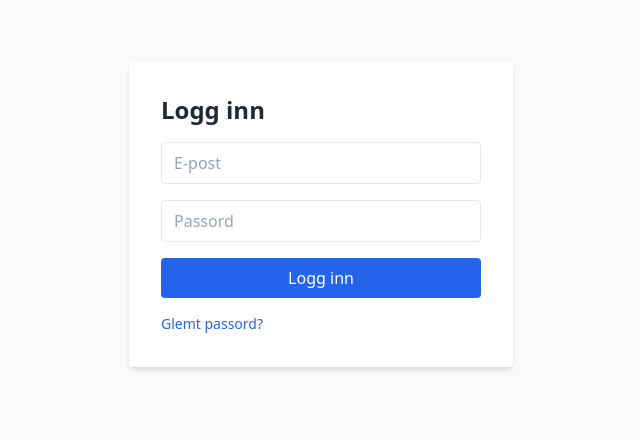
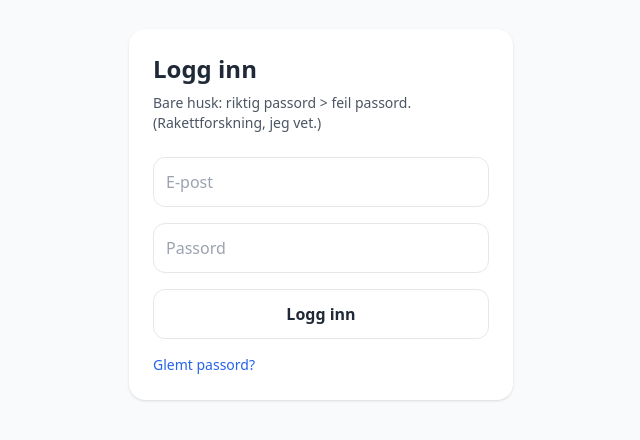
Before and after one commit to mortenhoelno/Nullfilter-admin, a Next.js app: page /login in a window 1280 px wide. Shown: the part 186-626 px from the top of the page, without its empty margins (319-959 px from the left). Built offline with nearby package versions, Linux system fonts and the light colour scheme.

Commit message:
Update login.js

```diff
--- a/pages/login.js
+++ b/pages/login.js
@@ -1,64 +1,89 @@
-// pages/login.js
-import { useState } from "react";
-import { supabase } from "../utils/supabaseClient";
+// pages/login.js — FERDIG VERSJON (BYTT UT)
+import { useState, useEffect } from "react";
+import { useRouter } from "next/router";
+import { supabaseBrowser, authEnabled } from "../utils/supabaseClient";
 
 export default function LoginPage() {
+  const router = useRouter();
   const [email, setEmail] = useState("");
   const [password, setPassword] = useState("");
-  const [error, setError] = useState("");
+  const [err, setErr] = useState("");
   const [loading, setLoading] = useState(false);
+
+  useEffect(() => {
+    if (!authEnabled()) {
+      // Auth slått av -> ingen vits å være her
+      router.replace("/admin");
+    }
+  }, [router]);
 
   async function handleLogin(e) {
     e.preventDefault();
+    setErr("");
     setLoading(true);
-    setError("");
-    const { error } = await supabase.auth.signInWithPassword({ email, password });
-    if (error) {
-      setError(error.message);
-    } else {
-      window.location.href = "/admin"; // redirect til admin
+    try {
+      const supabase = supabaseBrowser();
+      const { error } = await supabase.auth.signInWithPassword({ email, password });
+      if (error) throw error;
+      router.replace("/admin");
+    } catch (e) {
+      setErr(e.message || "Kunne ikke logge inn.");
+    } finally {
+      setLoading(false);
     }
-    setLoading(false);
   }
 
   async function handleResetPassword() {
+    setErr("");
     if (!email) {
-      setError("Skriv inn e-post først.");
+      setErr("Skriv inn e-post først.");
       return;
     }
-    const { error } = await supabase.auth.resetPasswordForEmail(email, {
-      redirectTo: window.location.origin + "/reset-password",
-    });
-    if (error) setError(error.message);
-    else alert("Sjekk e-posten din for instruksjoner.");
+    try {
+      const supabase = supabaseBrowser();
+      const { error } = await supabase.auth.resetPasswordForEmail(email, {
+        redirectTo: `${window.location.origin}/login`,
+      });
+      if (error) throw error;
+      alert("Passord-epost sendt (hvis adressen finnes).");
+    } catch (e) {
+      setErr(e.message || "Feil ved sending av reset-epost.");
+    }
   }
 
   return (
-    <div className="min-h-screen flex items-center justify-center bg-gray-50">
-      <div className="bg-white p-8 rounded shadow-md w-full max-w-sm">
-        <h1 className="text-2xl font-bold mb-4">Logg inn</h1>
+    <div className="min-h-screen grid place-items-center bg-gray-50">
+      <div className="w-full max-w-sm bg-white p-6 rounded-2xl shadow">
+        <h1 className="text-2xl font-bold mb-2">Logg inn</h1>
+        <p className="text-sm text-gray-600 mb-6">
+          Bare husk: riktig passord &gt; feil passord. (Rakettforskning, jeg vet.)
+        </p>
         <form onSubmit={handleLogin} className="space-y-4">
           <input
             type="email"
+            className="w-full rounded-xl border p-3"
             placeholder="E-post"
             value={email}
             onChange={(e) => setEmail(e.target.value)}
-            className="w-full border px-3 py-2 rounded"
+            required
+            autoComplete="email"
           />
           <input
             type="password"
+            className="w-full rounded-xl border p-3"
             placeholder="Passord"
             value={password}
             onChange={(e) => setPassword(e.target.value)}
-            className="w-full border px-3 py-2 rounded"
+            required
+            autoComplete="current-password"
           />
-          {error && <p className="text-red-500 text-sm">{error}</p>}
+          {err ? <div className="text-sm text-red-600">{err}</div> : null}
           <button
             type="submit"
             disabled={loading}
-            className="w-full bg-blue-600 text-white py-2 rounded hover:bg-blue-700"
+            className="w-full rounded-xl border p-3 font-semibold hover:bg-gray-100"
           >
-            {loading ? "Logger inn..." : "Logg inn"}
+            {loading ? "Logger inn…" : "Logg inn"}
           </button>
         </form>
         <button
```
